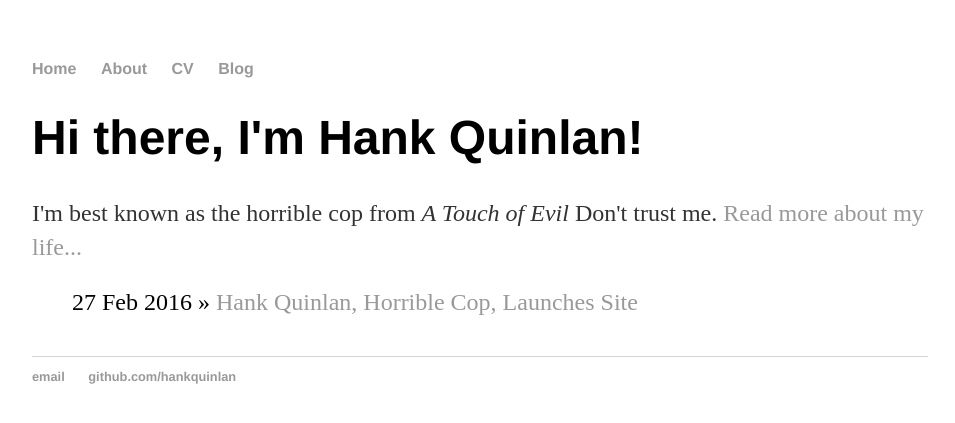
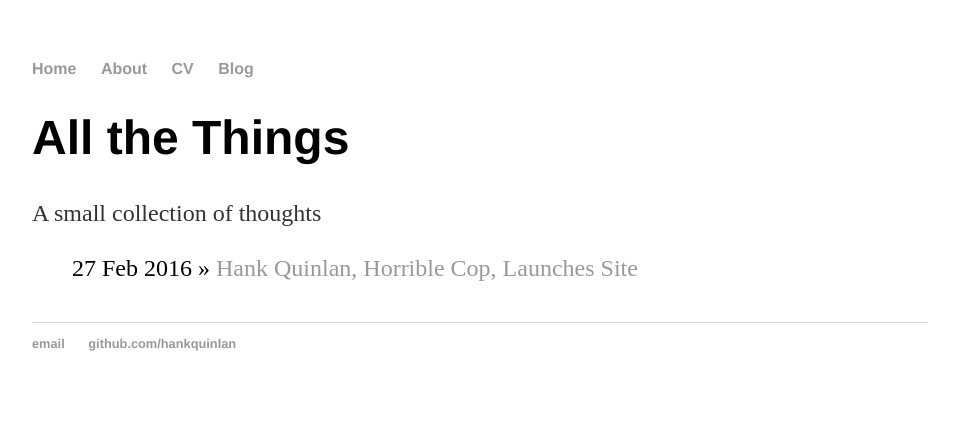
Before and after one commit to nbobhate/nbobhate.github.io, a Jekyll site: the page built from index.html, in a window 1280 px wide. Shown: the top 423 px of the page, without its empty margins (160-1115 px from the left). Built offline with Jekyll 4.4.1, drawn with Linux system fonts in a browser that asks for light colours.

Commit message:
Update index.html

```diff
--- a/index.html
+++ b/index.html
@@ -1,10 +1,10 @@
 ---
 layout: default
-title: Hank Quinlan, Horrible Cop
+title: All the things
 ---
 <div class="blurb">
-	<h1>Hi there, I'm Hank Quinlan!</h1>
-	<p>I'm best known as the horrible cop from <em>A Touch of Evil</em> Don't trust me. <a href="/about">Read more about my life...</a></p>
+	<h1>All the Things</h1>
+	<p>A small collection of thoughts</p>
 </div><!-- /.blurb -->
 
 <ul class="posts">
```
